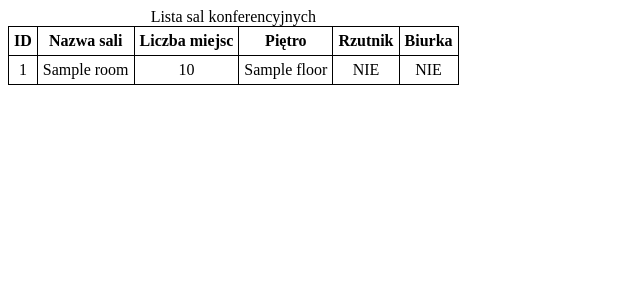
After one commit to isulim/Warsztat_3, a Django app: template reservations/booking/templates/all_rooms.html in a window 1280 px wide. The commit adds this page. Shown: the top 300 px of the page, without its empty margins (0-640 px from the left). Run offline with Django 3.2, Linux system fonts and the light colour scheme; the template is opened without the code that fills it: most values are stand-ins (such as "Sample title", 1, 10 or a date in 2020).

Commit message:
Dodawania sal, wyświetlanie listy sal

```diff
--- /dev/null
+++ b/reservations/booking/templates/all_rooms.html
@@ -0,0 +1,35 @@
+{% include "base.html" %}
+
+{% block body %}
+
+    <table>
+        <caption>Lista sal konferencyjnych</caption>
+        <tr>
+            <th>ID</th>
+            <th>Nazwa sali</th>
+            <th>Liczba miejsc</th>
+            <th>Piętro</th>
+            <th>Rzutnik</th>
+            <th>Biurka</th>
+        </tr>
+        {% for room in rooms %}
+        <tr>
+            <td>{{ room.id }}</td>
+            <td>{{ room.name }}</td>
+            <td>{{ room.seats }}</td>
+            <td>{{ room.floor }}</td>
+            {% if room.projector %}
+            <td>TAK</td>
+            {% else %}
+            <td>NIE</td>
+            {% endif %}
+            {% if room.desks %}
+            <td>TAK</td>
+            {% else %}
+            <td>NIE</td>
+            {% endif %}
+        </tr>
+        {% endfor %}
+    </table>
+
+{% endblock body %}
--- a/reservations/booking/templates/base.html
+++ b/reservations/booking/templates/base.html
@@ -1,14 +1,24 @@
 <!DOCTYPE html>
 <html lang="pl">
+
+<style>
+    table, th, td, tr {
+        border-collapse: collapse;
+        border: 1px solid black;
+        text-align: center;
+        padding: 5px;
+    }
+</style>
+
 <head>
     <meta charset="UTF-8">
     <title>
-        {% block title %}System rezerwacji sal{% endblock %}
+        System rezerwacji sal
     </title>
 </head>
 <body>
 
-    {% block content %}
+    {% block body %}
     {% endblock %}
 
 </body>
```
Also changed, not shown: reservations/booking/templates/add_room.html (added, +27 -0 lines), reservations/booking/views.py (+30 -3 lines), reservations/reservations/urls.py (+5 -5 lines).
